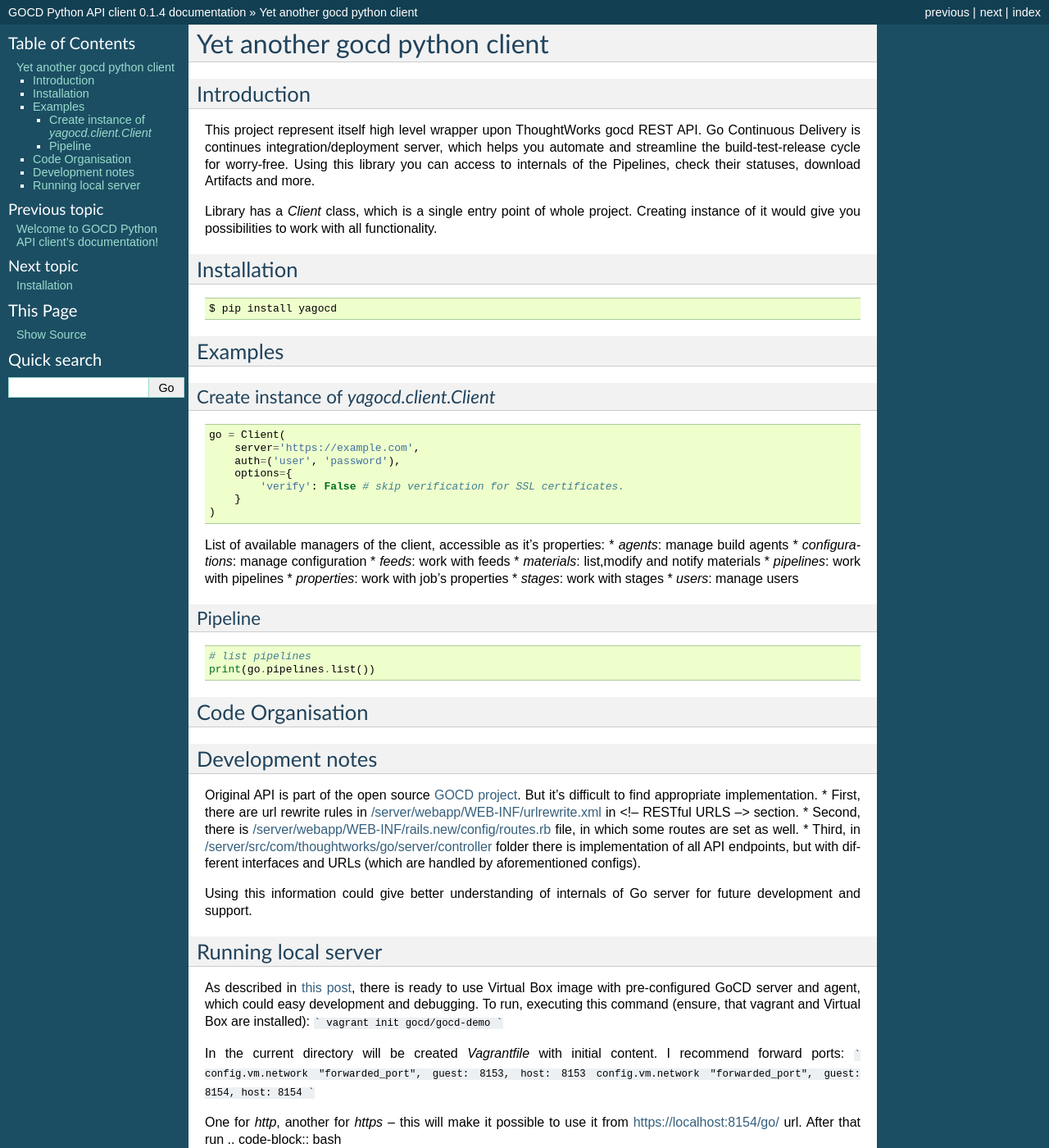
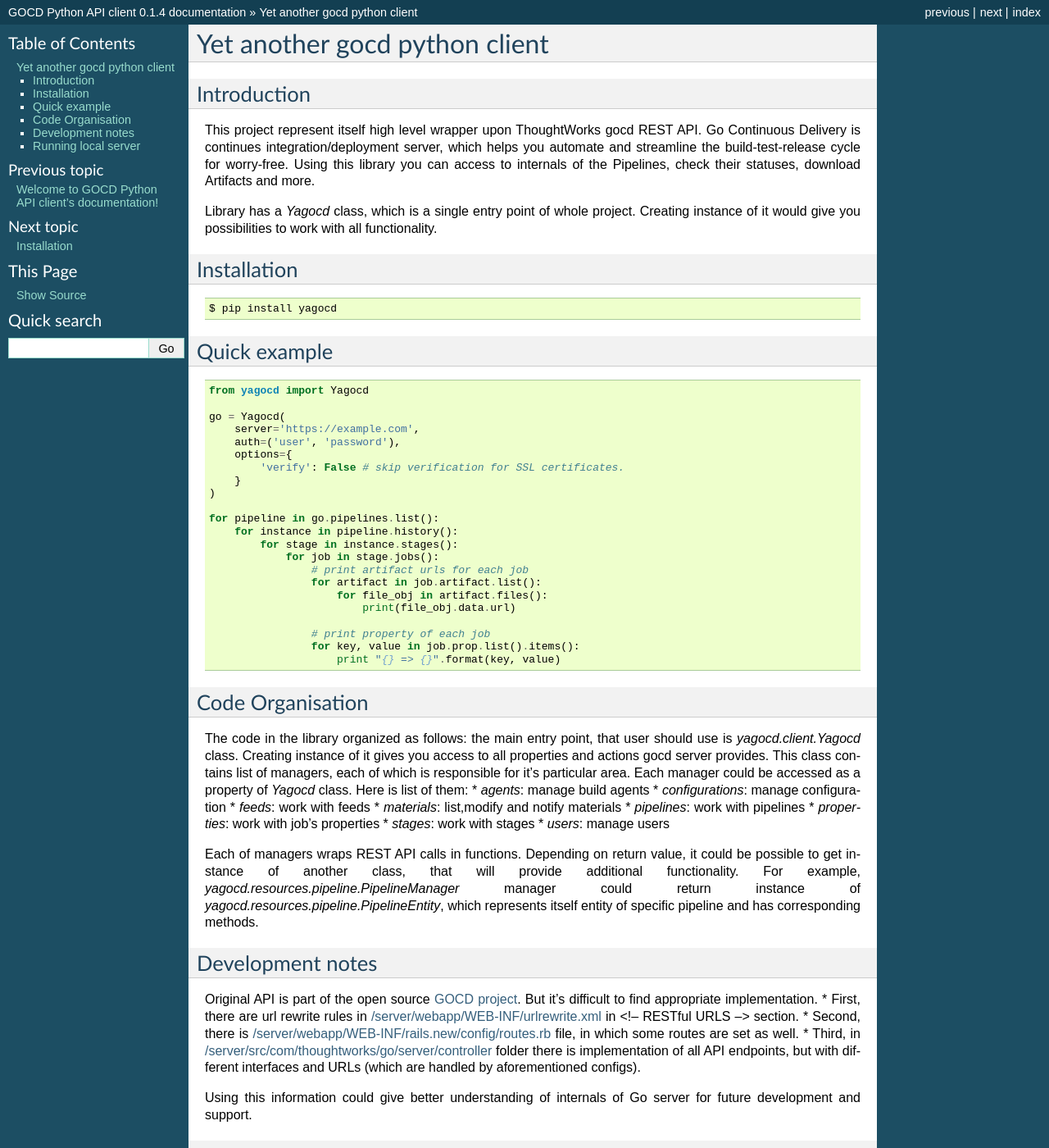
Before and after one commit to grundic/yagocd, a Sphinx documentation site: the page built from docs/readme.rst, in a window 1280 px wide and 1400 px high. Shown: the whole window at 82% size. Built offline with Sphinx 7.4.7, drawn with Linux system fonts in a browser that asks for light colours; some of the changed text lies outside the part shown.

Commit message:
More documentation.

````diff
--- a/README.rst
+++ b/README.rst
@@ -8,7 +8,7 @@
 and streamline the build-test-release cycle for worry-free.
 Using this library you can access to internals of the Pipelines, check their statuses, download Artifacts and more.
 
-Library has a `Client` class, which is a single entry point of whole project. Creating instance of it would give you
+Library has a `Yagocd` class, which is a single entry point of whole project. Creating instance of it would give you
 possibilities to work with all functionality.
 
 Installation
@@ -17,14 +17,14 @@
 
     $ pip install yagocd
 
-Examples
---------
-Create instance of `yagocd.client.Client`
-*****************************************
+Quick example
+-------------
 
 .. code:: python
 
-    go = Client(
+    from yagocd import Yagocd
+
+    go = Yagocd(
         server='https://example.com',
         auth=('user', 'password'),
         options={
@@ -32,7 +32,27 @@
         }
     )
 
-List of available managers of the client, accessible as it's properties:
+    for pipeline in go.pipelines.list():
+        for instance in pipeline.history():
+            for stage in instance.stages():
+                for job in stage.jobs():
+                    # print artifact urls for each job
+                    for artifact in job.artifact.list():
+                        for file_obj in artifact.files():
+                            print(file_obj.data.url)
+
+                    # print property of each job
+                    for key, value in job.prop.list().items():
+                        print "{} => {}".format(key, value)
+
+
+
+Code Organisation
+-----------------
+The code in the library organized as follows: the main entry point, that user should use is `yagocd.client.Yagocd`
+class. Creating instance of it gives you access to all properties and actions gocd server provides.
+This class contains list of managers, each of which is responsible for it's particular area. Each manager could be
+accessed as a property of `Yagocd` class. Here is list of them:
 * `agents`: manage build agents
 * `configurations`: manage configuration
 * `feeds`: work with feeds
@@ -42,16 +62,10 @@
 * `stages`: work with stages
 * `users`: manage users
 
-Pipeline
-********
-
-.. code:: python
-
-    # list pipelines
-    print(go.pipelines.list())
-
-Code Organisation
------------------
+Each of managers wraps REST API calls in functions. Depending on return value, it could be possible to get instance of
+another class, that will provide additional functionality.
+For example, `yagocd.resources.pipeline.PipelineManager` manager could return instance of `yagocd.resources.pipeline.PipelineEntity`,
+which represents itself entity of specific pipeline and has corresponding methods.
 
 Development notes
 -----------------
@@ -75,20 +89,23 @@
 As described in `this post <https://www.go.cd/2015/08/05/Go-Sample-Virtualbox.html>`_, there is ready to use
 Virtual Box image with pre-configured GoCD server and agent, which could easy development and debugging.
 To run, executing this command (ensure, that vagrant and Virtual Box are installed):
-```
-vagrant init gocd/gocd-demo
-```
+
+.. code-block:: bash
+
+    $ vagrant init gocd/gocd-demo
 
 In the current directory will be created `Vagrantfile` with initial content. I recommend forward ports:
-```
-config.vm.network "forwarded_port", guest: 8153, host: 8153
-config.vm.network "forwarded_port", guest: 8154, host: 8154
-```
+
+.. code-block :: ruby
+
+    config.vm.network "forwarded_port", guest: 8153, host: 8153
+    config.vm.network "forwarded_port", guest: 8154, host: 8154
 
 One for `http`, another for `https` -- this will make it possible to use it from https://localhost:8154/go/ url.
 After that run
+
 .. code-block:: bash
 
-    vagrant up
+    $ vagrant up
 
 and wait some time for machine to load and service to be up.
--- a/docs/usage.rst
+++ b/docs/usage.rst
@@ -5,3 +5,5 @@
 To use GOCD Python API client in a project::
 
     import yagocd
+
+Create an instance of client
````
Also changed, not shown: 3 other files.
